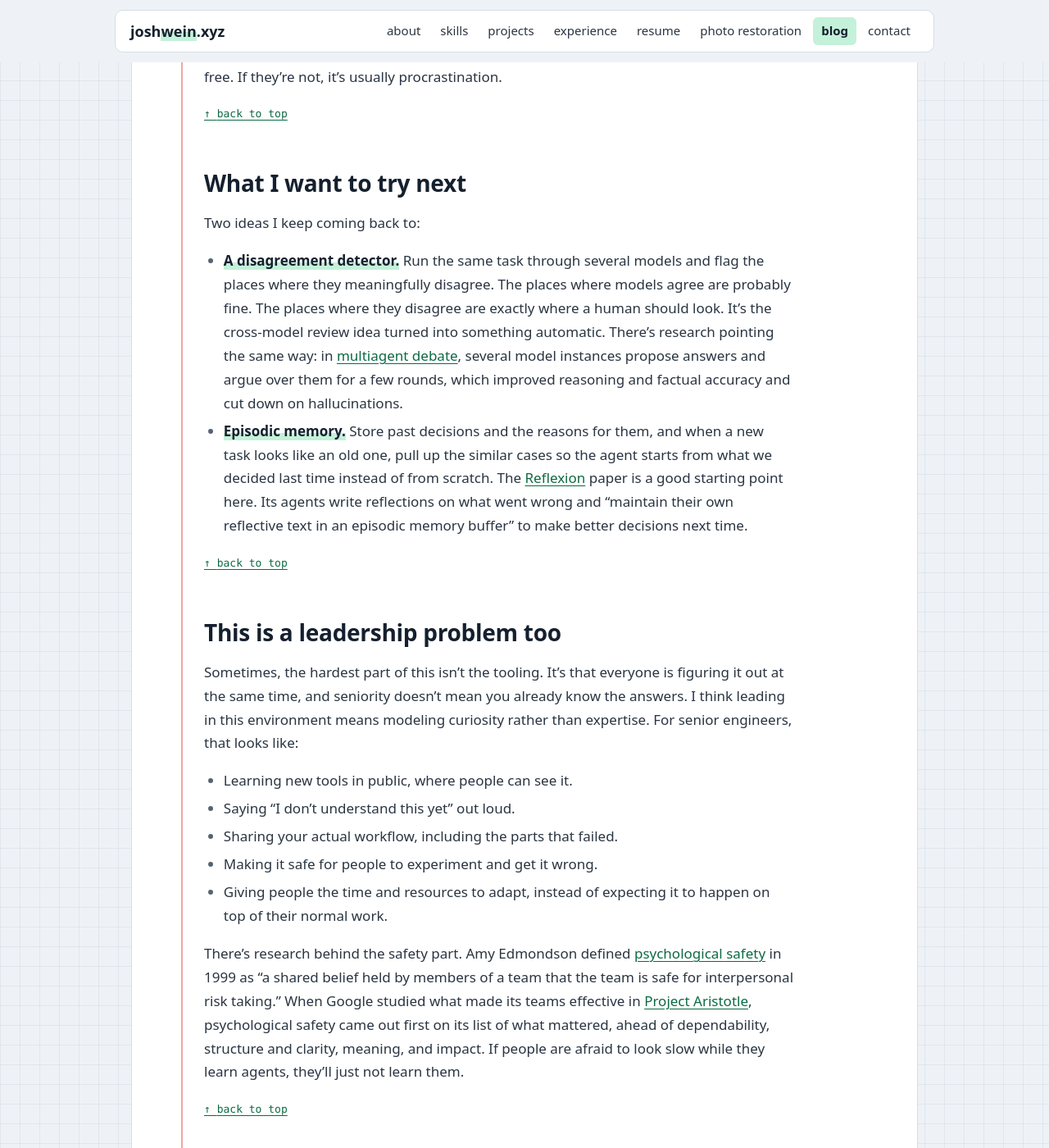
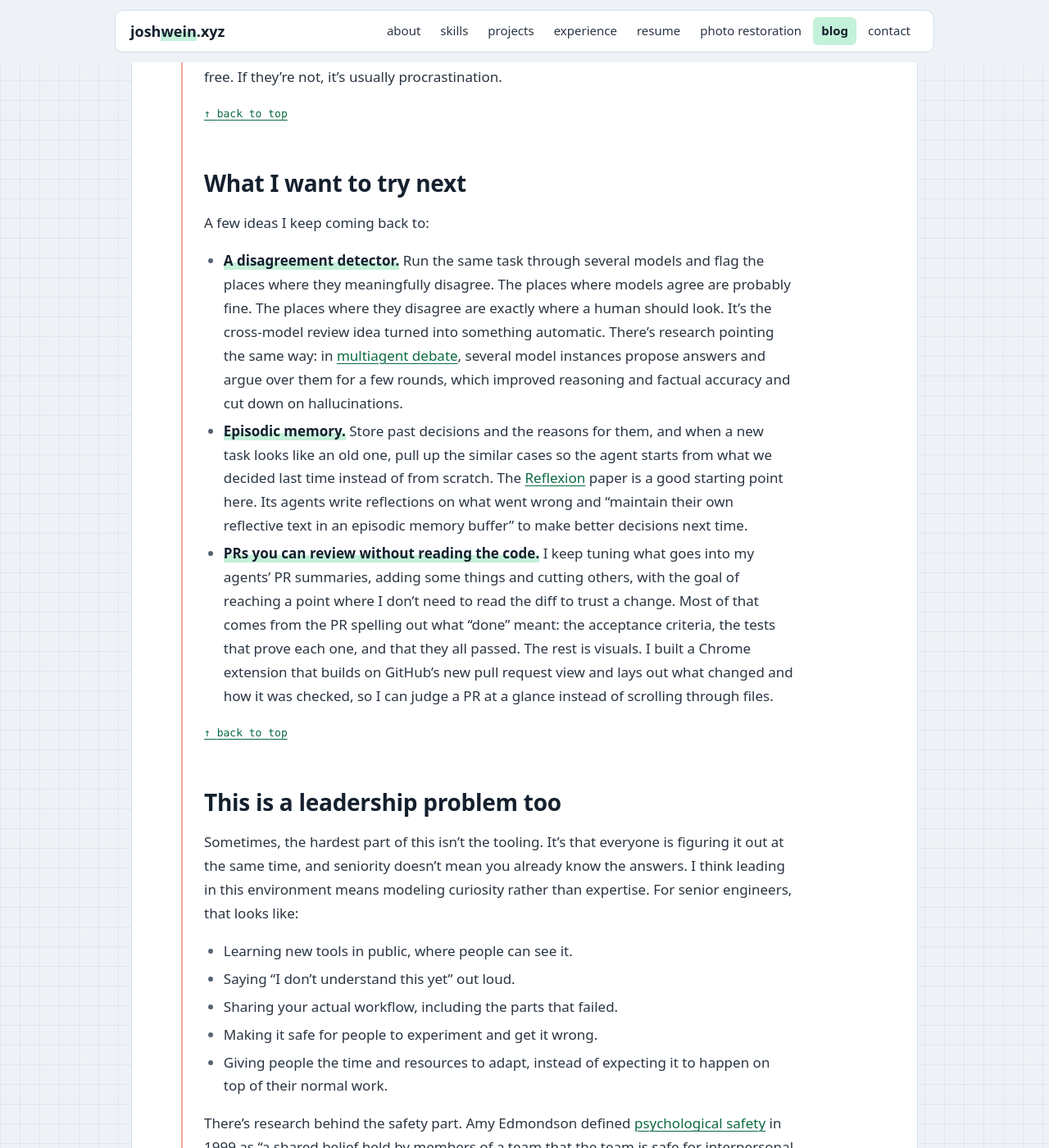
Before and after one commit to JoshWein/blog, a Jekyll site: the page built from _posts/2026-11-21-multi-agent-workflows.md, in a window 1280 px wide and 1400 px high, scrolled down 11278 px. Shown: the whole window at 82% size. Built offline with Jekyll 4.4.1, drawn with Linux system fonts in a browser that asks for light colours; some web fonts are replaced; comment, search, counter and statistics services are not loaded.

Commit message:
What I want to try next: PRs you can review without reading the code
Co-Authored-By: Claude Opus 5.5 <noreply@anthropic.com>
Claude-Session: https://claude.ai/code/session_01HtAirmGQyAcmjJao62wzYe

```diff
--- a/_posts/2026-11-21-multi-agent-workflows.md
+++ b/_posts/2026-11-21-multi-agent-workflows.md
@@ -377,10 +377,11 @@ One rule I try to follow: only work on improving the harness while other work is
 
 ## What I want to try next
 
-Two ideas I keep coming back to:
+A few ideas I keep coming back to:
 
 * **A disagreement detector.** Run the same task through several models and flag the places where they meaningfully disagree. The places where models agree are probably fine. The places where they disagree are exactly where a human should look. It's the cross-model review idea turned into something automatic. There's research pointing the same way: in [multiagent debate](https://arxiv.org/abs/2305.14325), several model instances propose answers and argue over them for a few rounds, which improved reasoning and factual accuracy and cut down on hallucinations.
 * **Episodic memory.** Store past decisions and the reasons for them, and when a new task looks like an old one, pull up the similar cases so the agent starts from what we decided last time instead of from scratch. The [Reflexion](https://arxiv.org/abs/2303.11366) paper is a good starting point here. Its agents write reflections on what went wrong and "maintain their own reflective text in an episodic memory buffer" to make better decisions next time.
+* **PRs you can review without reading the code.** I keep tuning what goes into my agents' PR summaries, adding some things and cutting others, with the goal of reaching a point where I don't need to read the diff to trust a change. Most of that comes from the PR spelling out what "done" meant: the acceptance criteria, the tests that prove each one, and that they all passed. The rest is visuals. I built a Chrome extension that builds on GitHub's new pull request view and lays out what changed and how it was checked, so I can judge a PR at a glance instead of scrolling through files.
 
 [back to top](#top)
 {: .back-top}
```
